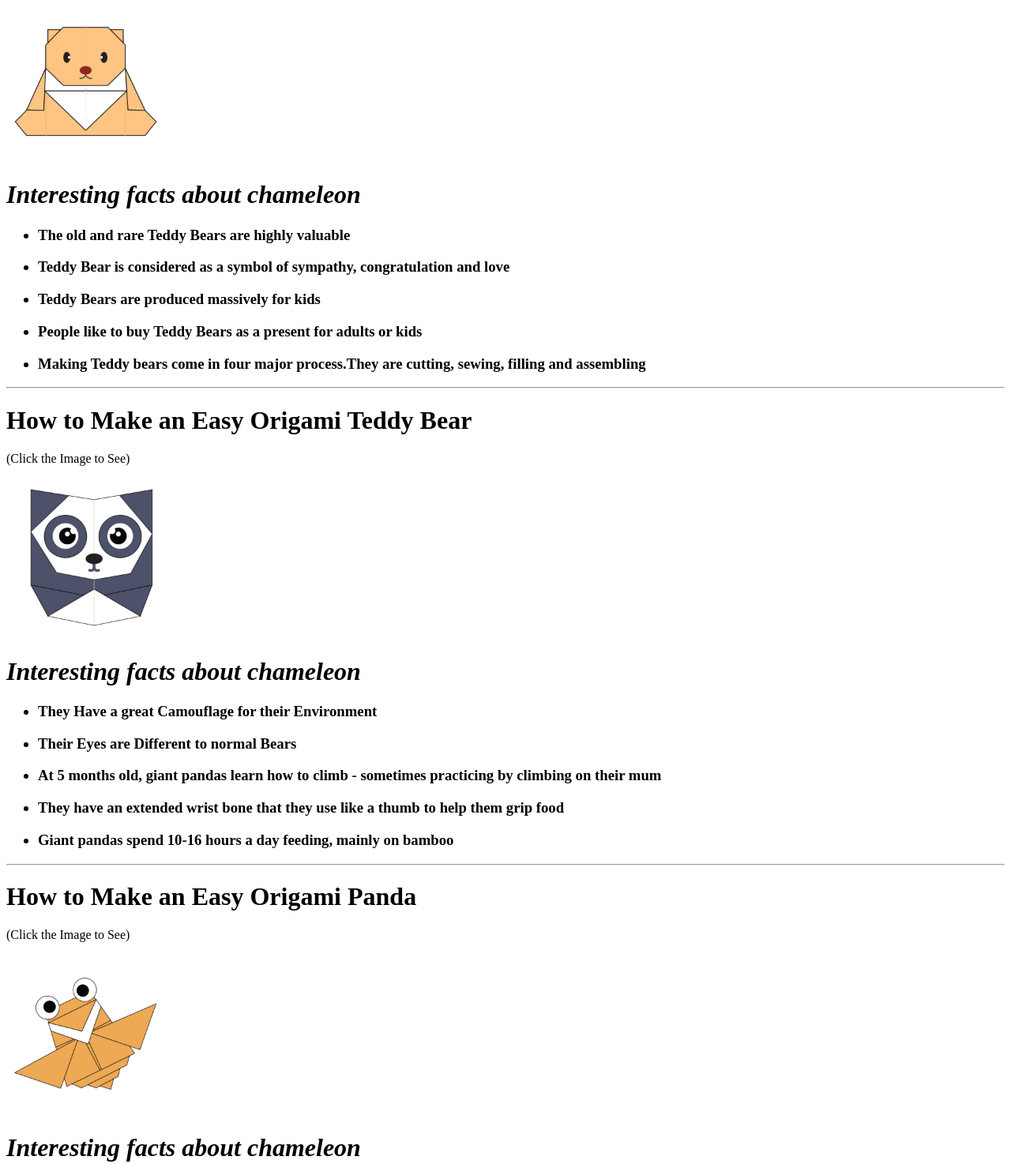
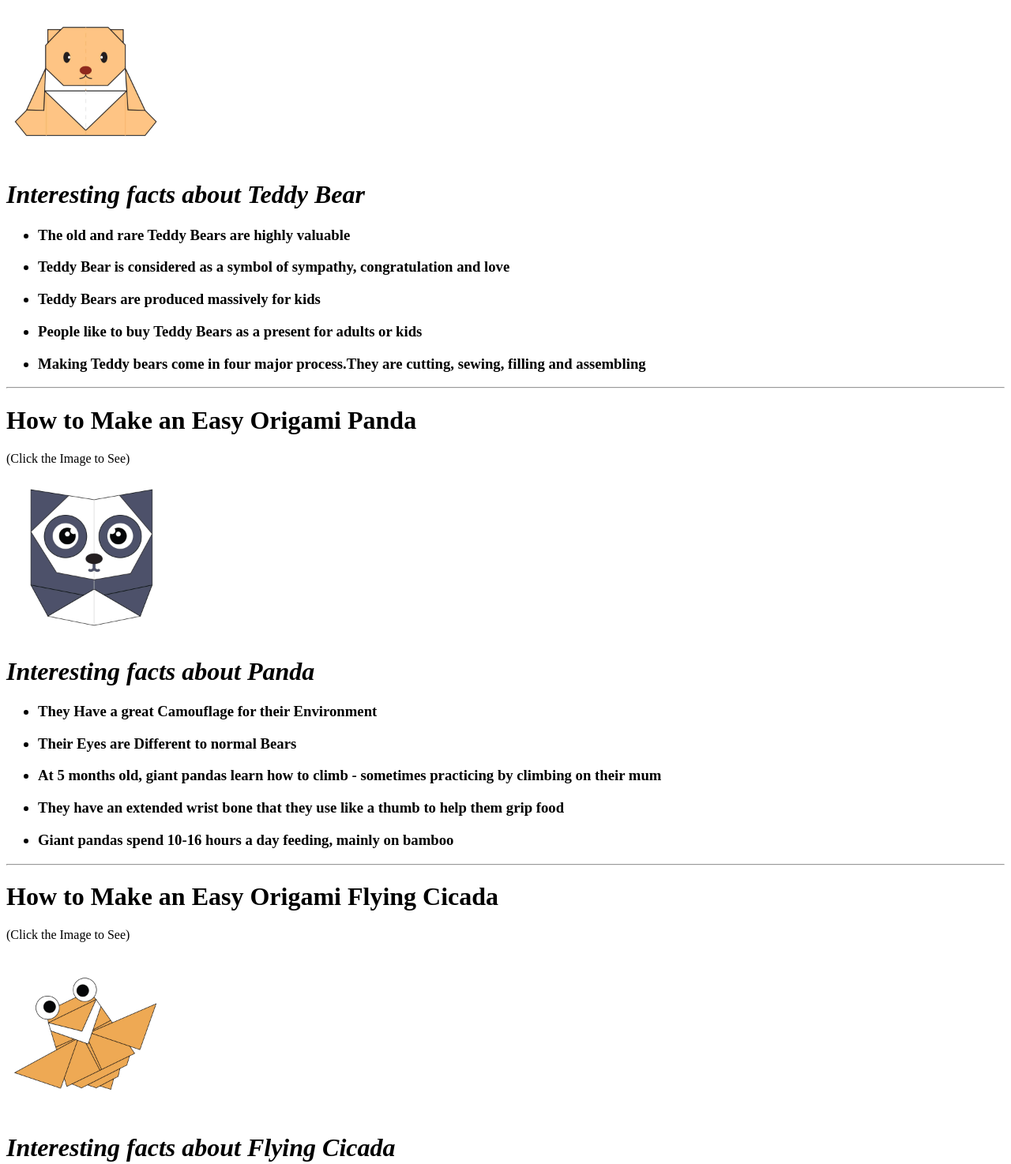
Before and after one commit to PranjalbaZala123/Origami-Website-Design-part-1-Final, a plain HTML site: page index.html in a window 1280 px wide. Shown: the part 2029-3503 px from the top of the page at 79% size. Drawn offline with Linux system fonts and the light colour scheme.

Commit message:
Update index.html

```diff
--- a/index.html
+++ b/index.html
@@ -49,7 +49,7 @@
         <p>(Click the Image to See)</p>
         <a href="http://origami.me/pigeon/"target="_blank">
          <img src="pigeon.png" width=200 height=200></a>
-         <h1><i>Interesting facts about chameleon</i></h1>
+         <h1><i>Interesting facts about Pigeon</i></h1>
 
          <ul>
             <h3><li>Pigeons are incredibly complex and intelligent animals</li></h3>
@@ -65,7 +65,7 @@
         <p>(Click the Image to See)</p>
         <a href="http://origami.me/teddy-bear/"target="_blank">
          <img src="teddy.png" width=200 height=200></a>
-         <h1><i>Interesting facts about chameleon</i></h1>
+         <h1><i>Interesting facts about Teddy Bear</i></h1>
 
          <ul>
             <h3><li>The old and rare Teddy Bears are highly valuable</li></h3>
@@ -78,11 +78,11 @@
 
 
         <hr>
-        <h1>How to Make an Easy Origami Teddy Bear</h1>
+        <h1>How to Make an Easy Origami Panda</h1>
         <p>(Click the Image to See)</p>
         <a href="http://origami.me/panda/"target="_blank">
          <img src="panda.png" width=200 height=200></a>
-         <h1><i>Interesting facts about chameleon</i></h1>
+         <h1><i>Interesting facts about Panda</i></h1>
 
          <ul>
             <h3><li>They Have a great Camouflage for their Environment</li></h3>
@@ -94,11 +94,11 @@
         </ul>
 
         <hr>
-        <h1>How to Make an Easy Origami Panda</h1>
+        <h1>How to Make an Easy Origami Flying Cicada</h1>
         <p>(Click the Image to See)</p>
         <a href="http://origami.me/flying-cicada/"target="_blank">
          <img src="cicada.png" width=200 height=200></a>
-         <h1><i>Interesting facts about chameleon</i></h1>
+         <h1><i>Interesting facts about Flying Cicada</i></h1>
 
          <ul>
             <h3><li>There are 15 Broods Of Cicadas on Record</li></h3>
```
